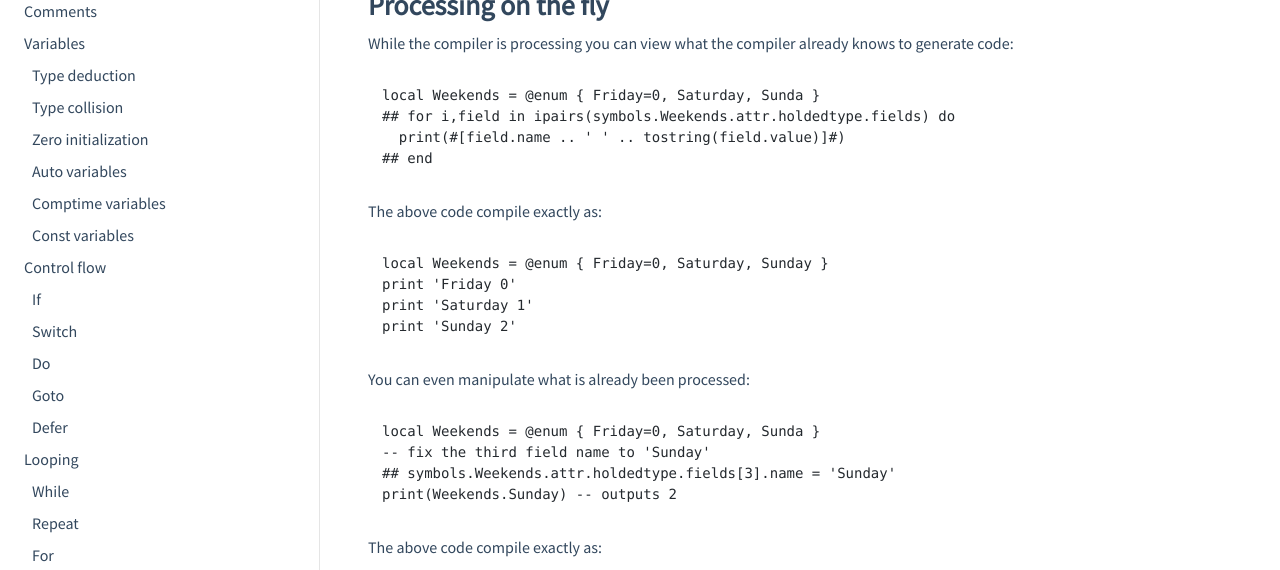
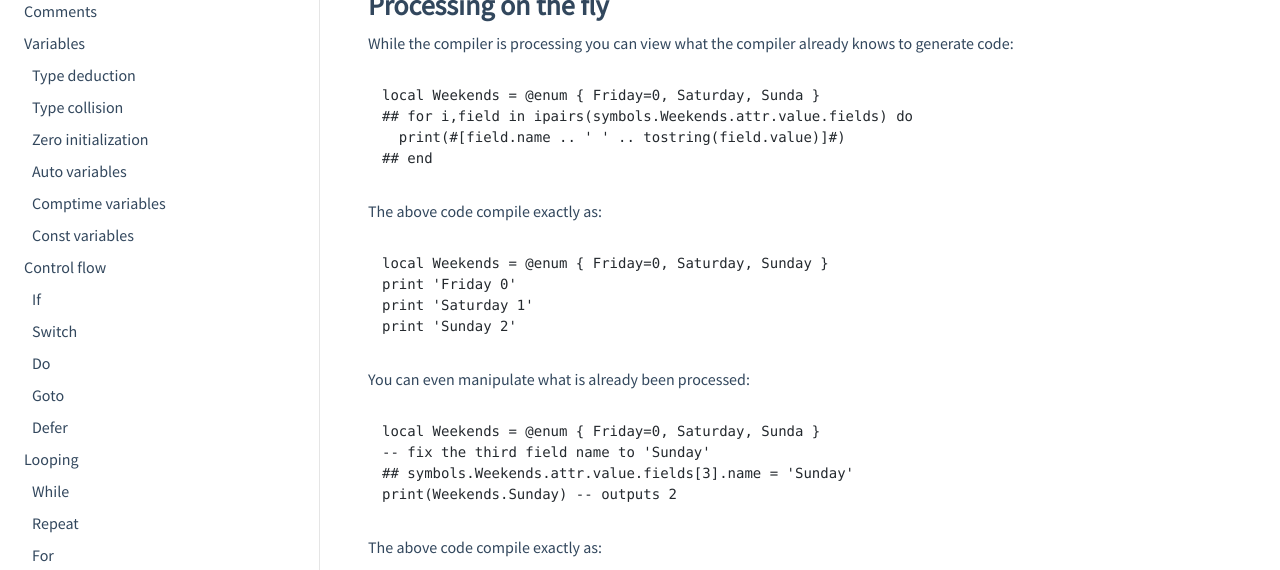
Before and after one commit to edubart/nelua-lang, a Jekyll site: the page built from docs/pages/overview.md, in a window 1280 px wide and 900 px high, scrolled down 19878 px. Shown: the part 173-743 px from the top of the window. Built offline with Jekyll 4.4.1, drawn with Linux system fonts in a browser that asks for light colours; nearby versions of some CDN libraries.

Commit message:
Minor rename

````diff
--- a/docs/pages/overview.md
+++ b/docs/pages/overview.md
@@ -999,7 +999,7 @@ to generate code:
 
 ```nelua
 local Weekends = @enum { Friday=0, Saturday, Sunda }
-## for i,field in ipairs(symbols.Weekends.attr.holdedtype.fields) do
+## for i,field in ipairs(symbols.Weekends.attr.value.fields) do
   print(#[field.name .. ' ' .. tostring(field.value)]#)
 ## end
 ```
@@ -1018,7 +1018,7 @@ You can even manipulate what is already been processed:
 ```nelua
 local Weekends = @enum { Friday=0, Saturday, Sunda }
 -- fix the third field name to 'Sunday'
-## symbols.Weekends.attr.holdedtype.fields[3].name = 'Sunday'
+## symbols.Weekends.attr.value.fields[3].name = 'Sunday'
 print(Weekends.Sunday) -- outputs 2
 ```
 
````
Also changed, not shown: 8 other files.
